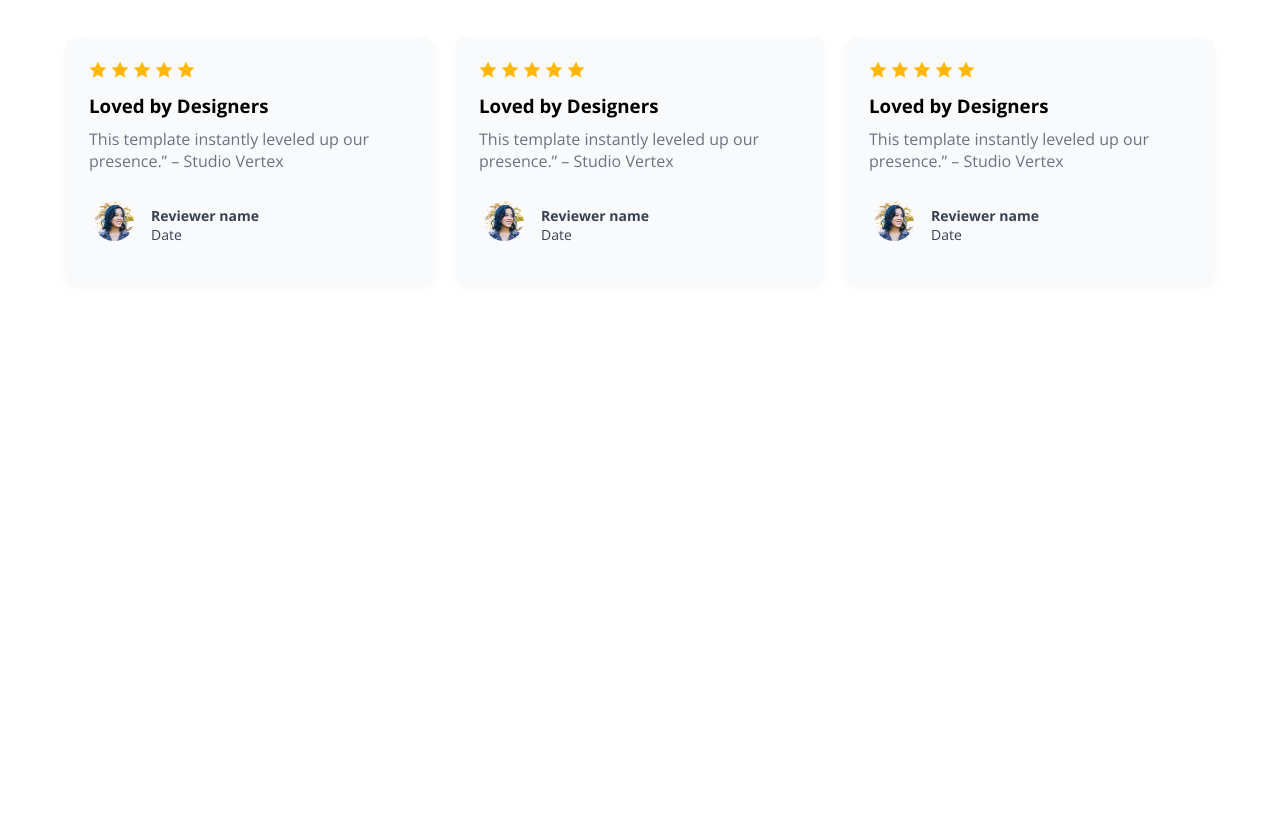
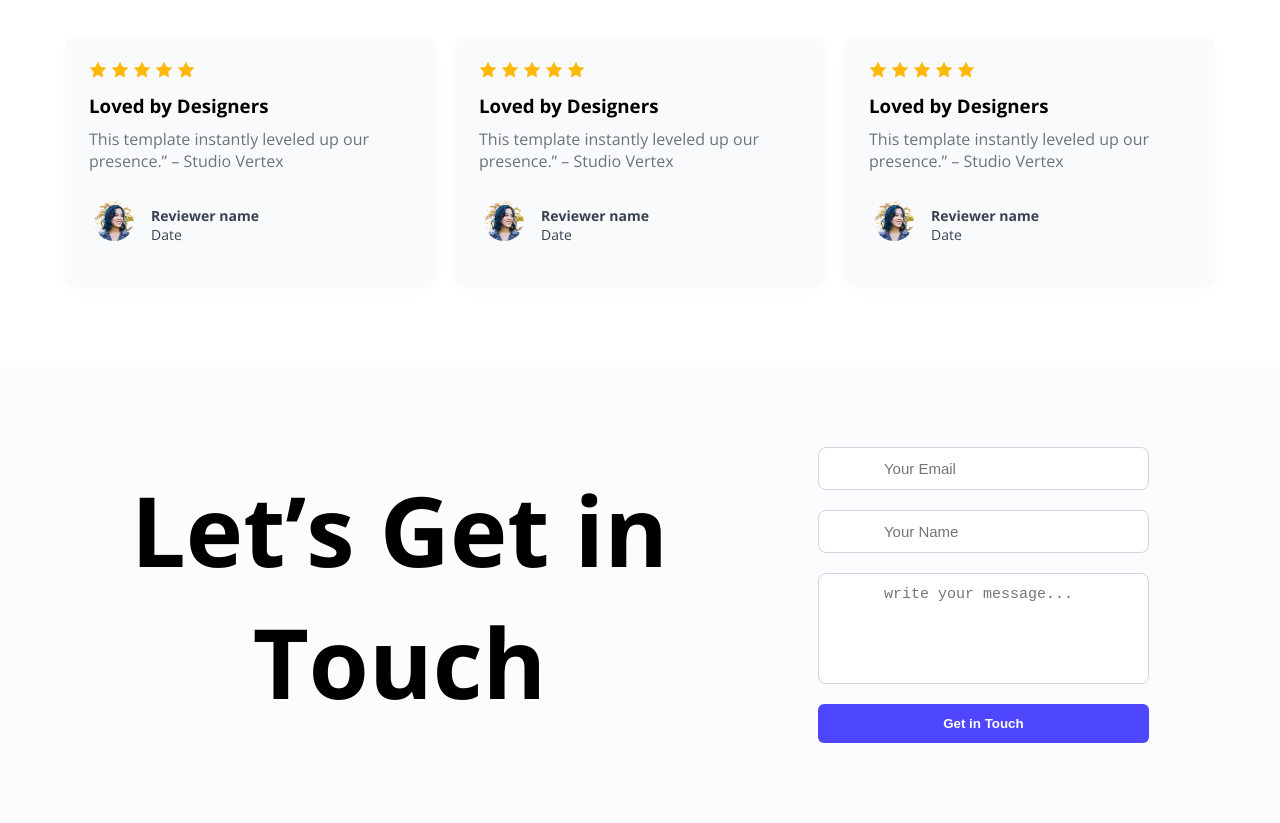
Before and after one commit to Kausarsakib/assignment-1, a plain HTML site: page index.html in a window 1280 px wide. Shown: the part 2194-3017 px from the top of the page. Before the commit the page ends 2561 px from the top, so only its background shows below. Drawn offline with nearby package versions, Linux system fonts and the light colour scheme.

Commit message:
added form section

```diff
--- a/index.html
+++ b/index.html
@@ -93,6 +93,18 @@
                       </div>
                   </div>
           </section>
+          <!-- Form Section -->
+           <div class="contact">
+               <h2>Let’s Get in <br> Touch</h2>
+                  <div class="contact-text">
+                       <form class="contact-form">
+                           <input type="email" name="" id="" placeholder="Your Email">
+                           <input type="text" name="" id="" placeholder="Your Name">
+                           <textarea name="" id="" cols="10" rows="5" placeholder="write your message..."></textarea>
+                           <button type="submit">Get in Touch</button>
+                      </form>
+                  </div>
+           </div>
      </main>
 </body>
 </html>
--- a/styles/style.css
+++ b/styles/style.css
@@ -233,3 +233,49 @@ section{
     color: #374151;
     text-align: left;
 }
+
+/* cintact section styles */
+.contact{
+    display: flex;
+    align-items: center;
+    padding: 80px 60px;
+    text-align: center;
+    justify-content: center;
+    margin: 0 auto;
+    gap: 150px;
+    background-color: rgba(77, 71, 255, 0.014);
+}
+.contact h2{
+    font-size: 97px;
+    font-weight: bold;
+    /* margin-bottom: 30px; */
+    color: #000000;
+}
+.contact-form{
+    display: flex;
+    flex-direction: column;
+    gap: 20px;
+    width: 100%;
+    /* max-width: 500px; */
+}
+.contact-form input, .contact-form textarea{
+     padding: 12px 65px;
+     font-size: 15px;
+     border-radius: 8px;
+     border: 1px solid #d1d5db;
+     outline: none;
+     resize: none;
+}
+.contact-form button{
+    background-color: #4E47FF;
+    color: white;
+    padding: 12px;
+    border: none;
+    border-radius: 6px;
+    font-weight: 600;
+    cursor: pointer;
+    transition: transform 0.3s ease;
+}
+.contact-form button:hover{
+    transform: translateY(-5px);
+}
```
